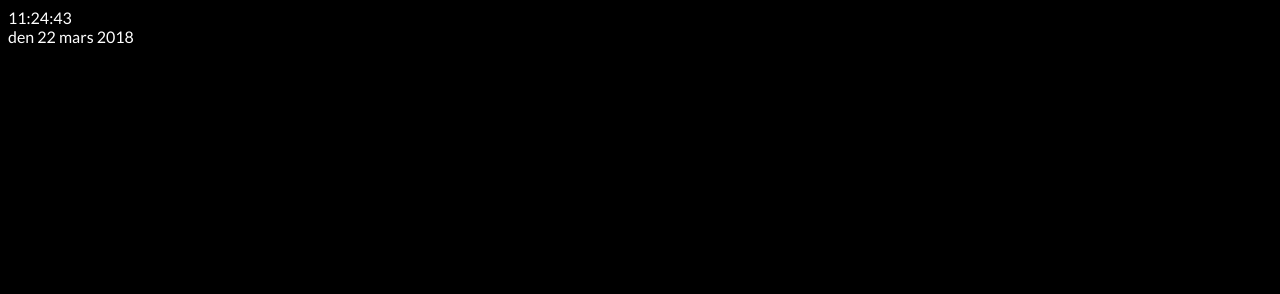
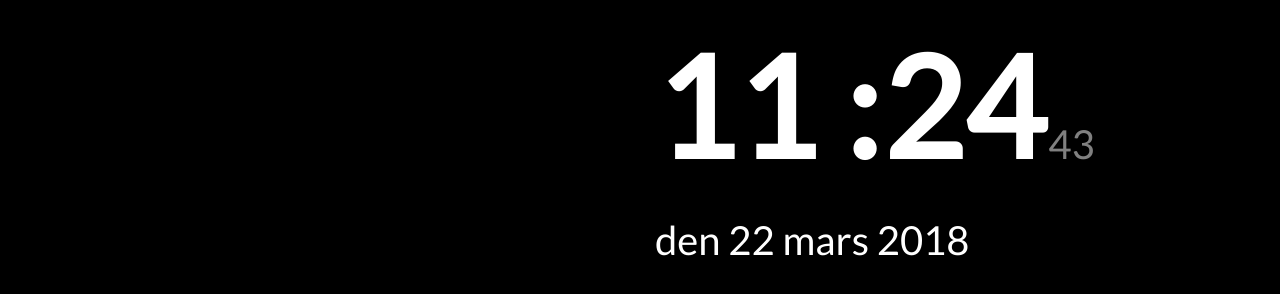
Before and after one commit to smamirror/smamirror.github.io, a plain HTML site: page index.html in a window 1280 px wide. Drawn offline with nearby package versions, Linux system fonts and the light colour scheme.

Commit message:
update datetime rendering, add boodstrap js and css, add commute module, handle bootstrap rendering

```diff
--- a/index.html
+++ b/index.html
@@ -6,20 +6,43 @@
     </title>
 
     <script src="https://ajax.googleapis.com/ajax/libs/jquery/3.3.1/jquery.min.js"></script>
+
+    <link rel="stylesheet" type="text/css" href="https://maxcdn.bootstrapcdn.com/bootstrap/4.0.0/css/bootstrap.min.css">
+    <script src="https://maxcdn.bootstrapcdn.com/bootstrap/4.0.0/js/bootstrap.bundle.min.js"></script>
+
     <link href="https://fonts.googleapis.com/css?family=Lato" rel="stylesheet">
     <link rel="stylesheet" type="text/css" href="styles/site.css">
 
     </head>
 
     <body>
+        <div class="grid-wrapper">
+            <div class="row grid-row">
+                <div class="col grid-unit">
+                    <div id="weather"></div>
+                </div>
+                <div class="col grid-unit">
+                    <div id="time-wrapper">
+                        <div id="time-hour"></div>
+                        <div id="time-minute"></div>
+                        <div id="time-second"></div>
+                    </div>
+                    <div id="date"></div>
+                </div>
+            </div>
+            <div class="row grid-row">
+                <div class="col grid-unit">
 
-        <div id="time"></div>
-        <div id="date"></div>
-        <div id="weather"></div>
+                </div>
+                <div class="col grid-unit">
 
+                </div>
+            </div>
+        </div>
 
         <script src="scripts/datetime.js"></script>
         <script src="scripts/weather.js"></script>
+        <script src="scripts/commute.js"></script>
         <script src="scripts/site.js"></script>
     </body>
 </html>
--- /dev/null
+++ b/scripts/commute.js
@@ -0,0 +1,13 @@
+function updateCommute(){
+    var url = "http://api.sl.se/api2/TravelplannerV3/trip.json?key=8b242adb1c364ae38ab3c91883be0348&originId=9192&destId=1002";
+
+    $.ajax({
+        url: url,
+      }).done(function(data) {
+          setCommuteData(data);
+      });
+}
+
+function setCommuteData(data){
+    console.log(data);
+}
--- a/scripts/datetime.js
+++ b/scripts/datetime.js
@@ -1,13 +1,19 @@
-function updateTime(timeElementId) {
+function updateTime() {
     var dateObj = new Date();
+
+    var hourElementId = "#time-hour";
+    var minuteElementId = "#time-minute";
+    var secondElementId = "#time-second";
 
     var hour = fixClockValue(dateObj.getHours());
     var minute = fixClockValue(dateObj.getMinutes());
     var second = fixClockValue(dateObj.getSeconds());
 
-    $(timeElementId).text(hour + ":" + minute + ":" + second);
+    $(hourElementId).text(hour + " :");
+    $(minuteElementId).text(minute);
+    $(secondElementId).text(second);
 
-    setTimeout(updateTime, 500, timeElementId);
+    setTimeout(updateTime, 500);
 }
 
 function fixClockValue(input) {
--- a/scripts/site.js
+++ b/scripts/site.js
@@ -1,5 +1,6 @@
 $( document ).ready(function() {
-    updateTime("#time");
+    updateTime();
     updateDate("#date");
     //updateWeather();
+    //updateCommute();
 });
--- a/scripts/weather.js
+++ b/scripts/weather.js
@@ -40,11 +40,11 @@ function setWeatherData(data){
 
     console.log(arrays);
 
-    $.each(arrays, function (index, date) {
-        console.log(date);
+    /* $.each(arrays, function (index, date) {
+        // console.log(date);
         var goal = 12;
 
-        currentHour = date.hour;
+        currentHour = date;
 
         var closest = currentHour.reduce(function(prev, curr) {
             return (Math.abs(curr - goal) < Math.abs(prev - goal) ? curr : prev);
@@ -52,7 +52,7 @@ function setWeatherData(data){
 
         arrays[index] = [];
         arrays[index].push(closest);
-    });
+    }); */
 
     // console.log(arrays);
 };
--- a/styles/site.css
+++ b/styles/site.css
@@ -2,4 +2,34 @@ body {
     background-color: #000000;
     color: #ffffff;
     font-family: 'Lato', sans-serif;
+    overflow: hidden;
 }
+
+.grid-wrapper {
+    height: 100vh;
+}
+
+.grid-row {
+    height: 50vh;
+}
+
+.grid-unit {
+    /* border: 1px solid gray; */
+}
+
+
+#time-hour, #time-minute {
+    display: inline-block;
+    font-size: 140px;
+    font-weight: bold;
+}
+
+#time-second {
+    display: inline-block;
+    color: gray;
+    font-size: 40px;
+}
+
+#date {
+    font-size: 40px;
+}
```
